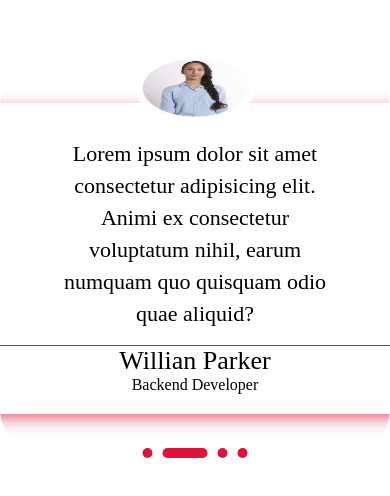
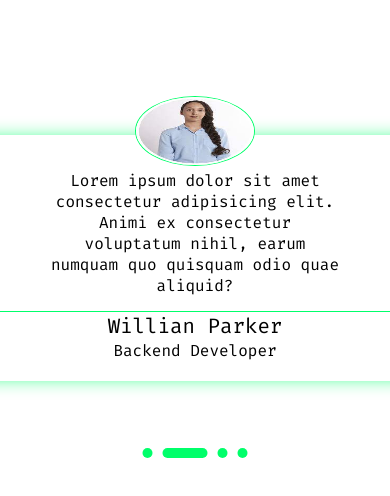
Before and after one commit to anmoldhanda/testimonial-slider, a plain HTML site: page index.html in a window 390 px wide. Shown: the part 164-660 px from the top of the page. Drawn offline with Linux system fonts and the light colour scheme.

Commit message:
responsive ui

```diff
--- a/style.css
+++ b/style.css
@@ -1,11 +1,13 @@
+@import url("https://fonts.googleapis.com/css2?family=Fira+Code:wght@300;400;500;600;700&display=swap");
 * {
   margin: 0;
   padding: 0;
   box-sizing: border-box;
+  font-family: "Fira Code", monospace;
 }
 
 :root {
-    --primarycolor: crimson;
+  --primarycolor: rgb(0, 255, 106);
 }
 
 .viewbox {
@@ -38,7 +40,7 @@
   position: relative;
   top: 150%;
   left: 50%;
-    box-shadow: 0px 5px 20px -5px var(--primarycolor);
+  box-shadow: 0 0 20px -5px var(--primarycolor);
 }
 
 .userphoto {
@@ -48,22 +50,21 @@
   top: -50px;
   left: 50%;
   transform: translateX(-50%);
+  border: 1px solid var(--primarycolor);
   border-radius: 50%;
-    border: 5px solid white;
 }
 
 .space {
   margin: 0 70px;
 }
 
+.username + p,
 .review {
-    line-height: 32px;
-    font-size: 22px;
-    margin: 60px 0px;
+  font-size: 1rem;
 }
 
 .username {
-    font-size: 26px;
+  font-size: 1.3rem;
   font-weight: normal;
   /* text-decoration: underline; */
   border-top: 1px solid var(--primarycolor);
@@ -113,13 +114,11 @@
     top: -16%;
     left: 50%;
     transform: translateX(-50%);
+    border: 1px solid var(--primarycolor);
     border-radius: 50%;
-        border: 5px solid white;
   }
 
   .review {
-        line-height: 32px;
-        font-size: 22px;
     margin: 15px 186px;
   }
 }
@@ -146,13 +145,12 @@
     top: -19%;
     left: 50%;
     transform: translateX(-50%);
+    border: 1px solid var(--primarycolor);
+
     border-radius: 50%;
-        border: 5px solid white;
   }
 
   .review {
-        line-height: 32px;
-        font-size: 22px;
     margin: 15px 80px;
   }
 }
@@ -180,12 +178,10 @@
     left: 50%;
     transform: translateX(-50%);
     border-radius: 50%;
-        border: 5px solid white;
+    border: 1px solid var(--primarycolor);
   }
 
   .review {
-        line-height: 32px;
-        font-size: 22px;
     margin: 15px 80px;
   }
 }
```
Also changed, not shown: app.js (+4 -4 lines). Lines whose indentation alone changed are shown as unchanged.
